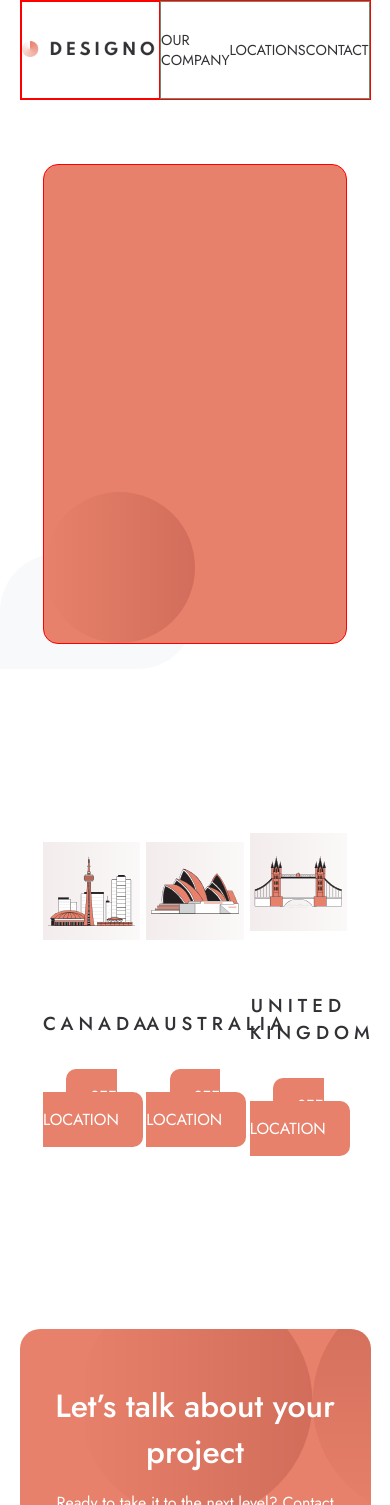
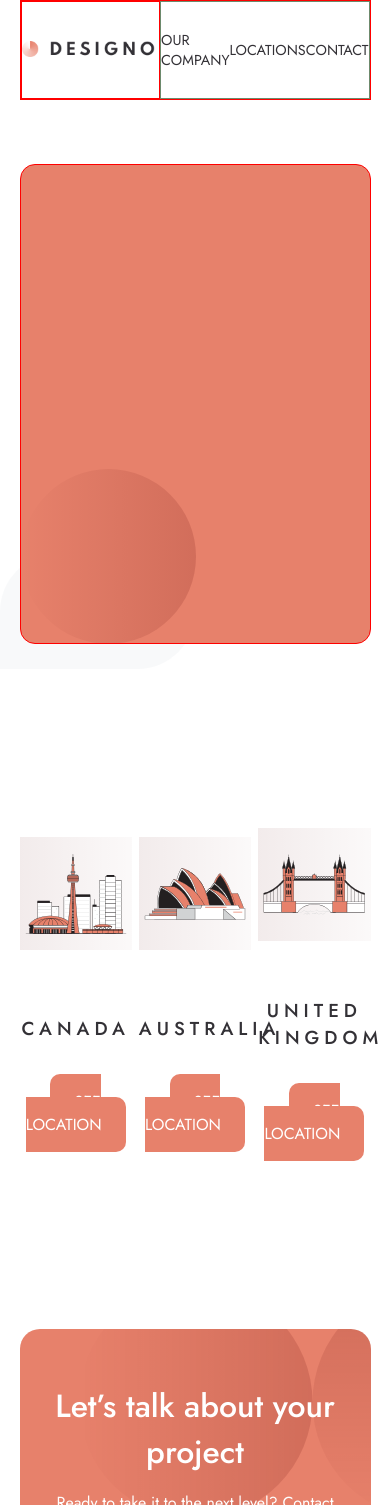
Before and after one commit to SJellen/designo, a Next.js app: page /about in a window 390 px wide. Shown: the top 1505 px of the page. Built offline with nearby package versions, Linux system fonts and the light colour scheme.

Commit message:
MQ contianer size

```diff
--- a/styles/About/Hero.module.scss
+++ b/styles/About/Hero.module.scss
@@ -18,3 +18,9 @@
     align-items: center;
     text-align: center;
 }
+
+@media only screen and (max-width: 900px) {
+    .container {
+        width: 90%;
+    }
+}
--- a/styles/LocationNav.module.scss
+++ b/styles/LocationNav.module.scss
@@ -49,3 +49,9 @@
         color: V.$white;
     }
 }
+
+@media only screen and (max-width: 900px) {
+    .container {
+        width: 90%;
+    }
+}
```
